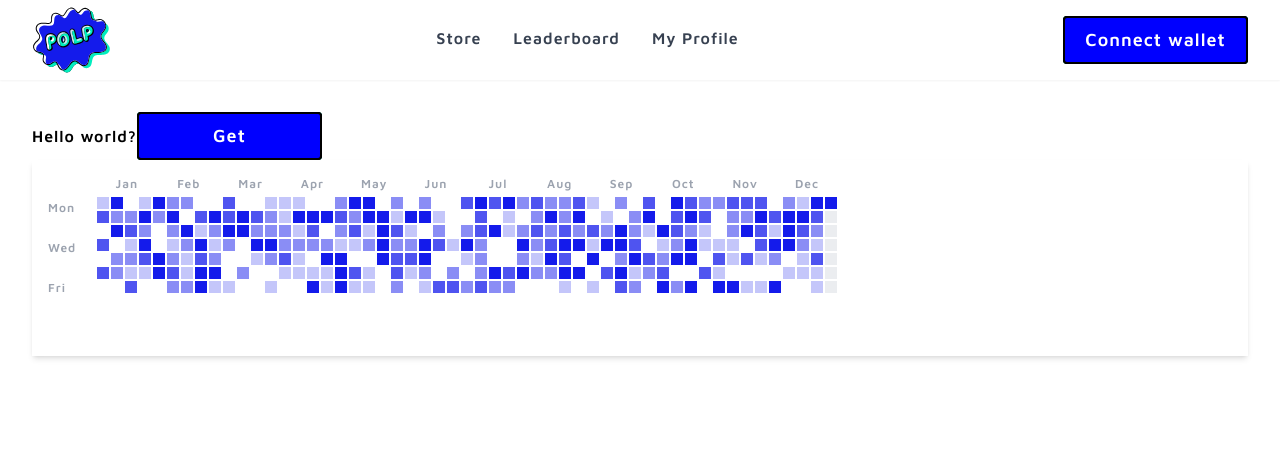
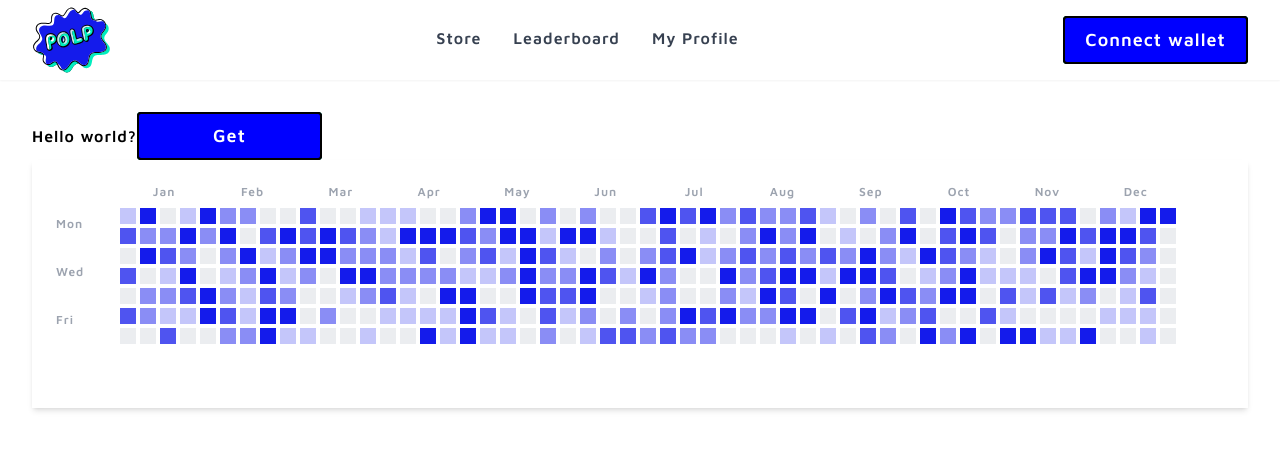
Before and after one commit to Ayushjain2205/proof-of-learning-protocol, a Next.js app: page / in a window 1280 px wide. Shown: the top 450 px of the page. Built offline with nearby package versions, Linux system fonts and the light colour scheme.

Commit message:
Increase size

```diff
--- a/src/components/Custom/StreakGraph.tsx
+++ b/src/components/Custom/StreakGraph.tsx
@@ -41,6 +41,7 @@ const ContributionGraph: React.FC = () => {
 
   const getColor = useCallback((level: number | undefined): string => {
     if (level === undefined) return "#ebedf0"; // Light gray for empty boxes
+    if (level === 0) return "#ebedf0"; // Light gray for zero contributions
     const baseColor = { r: 20, g: 27, b: 235 }; // #141BEB
     const factor = level / 4; // Normalize to 0-1
     return `rgb(${baseColor.r + (255 - baseColor.r) * (1 - factor)},
@@ -107,17 +108,17 @@ const ContributionGraph: React.FC = () => {
   }, []);
 
   return (
-    <div ref={graphRef} className="p-4 bg-white rounded-lg shadow-md relative">
+    <div ref={graphRef} className="p-6 bg-white rounded-lg shadow-md relative">
       <div className="flex">
-        <div className="w-10 mr-2 mt-6">
+        <div className="w-12 mr-4 mt-8">
           {weekdays.map((day, index) => (
-            <div key={index} className="h-4 text-xs text-gray-400 mb-1">
+            <div key={index} className="h-5 text-xs text-gray-400 mb-1">
               {day}
             </div>
           ))}
         </div>
         <div>
-          <div className="flex mb-1">
+          <div className="flex mb-2">
             {months.map((month, index) => (
               <div
                 key={index}
@@ -129,11 +130,11 @@ const ContributionGraph: React.FC = () => {
           </div>
           <div className="flex">
             {weeks.map((week, weekIndex) => (
-              <div key={weekIndex} className="flex flex-col">
+              <div key={weekIndex} className="flex flex-col mr-1">
                 {week.map((date, dayIndex) => (
                   <div
                     key={dayIndex}
-                    className="w-3 h-3 m-[1px] rounded-sm cursor-pointer"
+                    className="w-4 h-4 mb-1 rounded-sm cursor-pointer"
                     style={{
                       backgroundColor: date
                         ? getColor(contributionData[formatDate(date)])
@@ -153,7 +154,7 @@ const ContributionGraph: React.FC = () => {
           className="absolute bg-gray-800 text-white px-2 py-1 rounded shadow-lg text-xs whitespace-nowrap"
           style={{
             left: `${hoverInfo.x}px`,
-            top: `${hoverInfo.y - 30}px`,
+            top: `${hoverInfo.y - 35}px`,
             transform: "translateX(-50%)",
             pointerEvents: "none",
           }}
```
